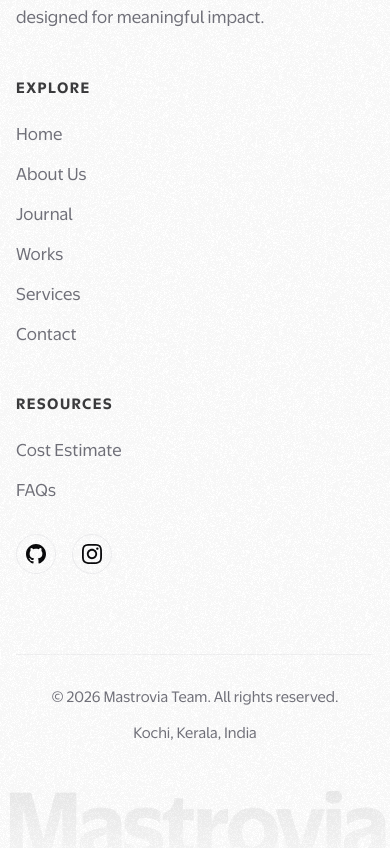
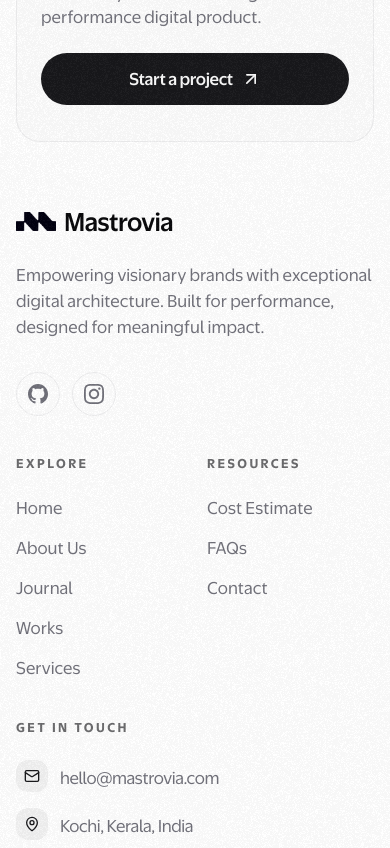
Before and after one commit to mastrovia/mastrovia, a Next.js app: page / in a window 390 px wide. Shown: the part 7360-8208 px from the top of the page. Built offline with nearby package versions, Linux system fonts and the light colour scheme; no server answers; a web font is replaced by a local one.

Commit message:
feat: enhance Footer component with social links, improved layout, and contact information

```diff
--- a/src/components/common/Footer.tsx
+++ b/src/components/common/Footer.tsx
@@ -1,15 +1,74 @@
 import { FC } from "react";
 import Link from "next/link";
 import Image from "next/image";
+import { Mail, MapPin, ArrowUpRight, ArrowRight } from "lucide-react";
+
+const exploreLinks = [
+    { label: "Home", href: "/" },
+    { label: "About Us", href: "/blogs/about-us" },
+    { label: "Journal", href: "/blogs" },
+    { label: "Works", href: "/#works" },
+    { label: "Services", href: "/#services" },
+];
+
+const resourceLinks = [
+    { label: "Cost Estimate", href: "/cost-estimate" },
+    { label: "FAQs", href: "/#faq" },
+    { label: "Contact", href: "/contact" },
+];
+
+const socials = [
+    {
+        label: "GitHub",
+        href: "https://github.com/mastrovia",
+        path: "M12 0c-6.626 0-12 5.373-12 12 0 5.302 3.438 9.8 8.207 11.387.599.111.793-.261.793-.577v-2.234c-3.338.726-4.033-1.416-4.033-1.416-.546-1.387-1.333-1.756-1.333-1.756-1.089-.745.083-.729.083-.729 1.205.084 1.839 1.237 1.839 1.237 1.07 1.834 2.807 1.304 3.492.997.107-.775.418-1.305.762-1.604-2.665-.305-5.467-1.334-5.467-5.931 0-1.311.469-2.381 1.236-3.221-.124-.303-.535-1.524.117-3.176 0 0 1.008-.322 3.301 1.23.957-.266 1.983-.399 3.003-.404 1.02.005 2.047.138 3.006.404 2.291-1.552 3.297-1.23 3.297-1.23.653 1.653.242 2.874.118 3.176.77.84 1.235 1.911 1.235 3.221 0 4.609-2.807 5.624-5.479 5.921.43.372.823 1.102.823 2.222v3.293c0 .319.192.694.801.576 4.765-1.589 8.199-6.086 8.199-11.386 0-6.627-5.373-12-12-12z",
+    },
+    {
+        label: "Instagram",
+        href: "https://instagram.com/mastrovia.dev",
+        path: "M12 2.163c3.204 0 3.584.012 4.85.07 3.252.148 4.771 1.691 4.919 4.919.058 1.265.069 1.645.069 4.849 0 3.205-.012 3.584-.069 4.849-.149 3.225-1.664 4.771-4.919 4.919-1.266.058-1.644.07-4.85.07-3.204 0-3.584-.012-4.849-.07-3.26-.149-4.771-1.699-4.919-4.92-.058-1.265-.07-1.644-.07-4.849 0-3.204.013-3.583.07-4.849.149-3.227 1.664-4.771 4.919-4.919 1.266-.057 1.645-.069 4.849-.069zm0-2.163c-3.259 0-3.667.014-4.947.072-4.358.2-6.78 2.618-6.98 6.98-.059 1.281-.073 1.689-.073 4.948 0 3.259.014 3.668.072 4.948.2 4.358 2.618 6.78 6.98 6.98 1.281.058 1.689.072 4.948.072 3.259 0 3.668-.014 4.948-.072 4.354-.2 6.782-2.618 6.979-6.98.058-1.28.073-1.689.073-4.948 0-3.259-.014-3.667-.072-4.947-.196-4.354-2.617-6.78-6.979-6.98-1.281-.059-1.69-.073-4.949-.073zm0 5.838c-3.403 0-6.162 2.759-6.162 6.162s2.759 6.163 6.162 6.163 6.162-2.759 6.162-6.163-2.759-6.162-6.162-6.162zm0 10.162c-2.209 0-4-1.791-4-4 0-2.209 1.791-4 4-4s4 1.791 4 4c0 2.209-1.791 4-4 4zm6.406-11.845c-.796 0-1.441.645-1.441 1.44s.645 1.44 1.441 1.44c.795 0 1.439-.645 1.439-1.44s-.644-1.44-1.439-1.44z",
+    },
+];
+
+const FooterLink: FC<{ href: string; label: string }> = ({ href, label }) => (
+    <Link
+        href={href}
+        className="group inline-flex items-center gap-1.5 text-base text-muted-foreground hover:text-foreground transition-colors tracking-normal w-fit"
+    >
+        <ArrowRight className="w-0 h-4 -ml-1.5 opacity-0 -translate-x-1 text-primary transition-all duration-300 group-hover:w-4 group-hover:ml-0 group-hover:opacity-100 group-hover:translate-x-0" />
+        {label}
+    </Link>
+);
 
 export const Footer: FC = () => {
     return (
-        <footer className="py-12 border-t border-border/50 bg-background text-foreground textured-surface">
-            <div className="container mx-auto px-4 sm:px-6 lg:px-8">
-                <div className="grid grid-cols-1 md:grid-cols-12 gap-12 lg:gap-8 items-start">
+        <footer className="border-t border-border/50 bg-background text-foreground textured-surface">
+            <div className="container mx-auto px-4 sm:px-6 lg:px-8 pt-14 sm:pt-16">
 
-                    {/* Brand Section */}
-                    <div className="md:col-span-5 lg:col-span-4 flex flex-col gap-6">
+                {/* CTA Band */}
+                <div className="rounded-3xl border border-border/60 bg-muted/20 px-6 sm:px-10 py-9 sm:py-11 flex flex-col md:flex-row md:items-center justify-between gap-6 mb-16">
+                    <div>
+                        <h2 className="text-2xl sm:text-3xl tracking-tight">
+                            Have a project in mind?
+                        </h2>
+                        <p className="text-muted-foreground mt-2 max-w-md font-sans">
+                            Let&apos;s turn your idea into a high-performance digital product.
+                        </p>
+                    </div>
+                    <Link
+                        href="/contact"
+                        className="group inline-flex items-center justify-center gap-2 rounded-full bg-primary text-primary-foreground px-7 py-3.5 text-base font-medium tracking-tight transition-transform duration-300 hover:-translate-y-0.5 focus-visible:outline-none focus-visible:ring-2 focus-visible:ring-primary focus-visible:ring-offset-2 focus-visible:ring-offset-background w-full md:w-auto shrink-0"
+                    >
+                        Start a project
+                        <ArrowUpRight className="w-5 h-5 transition-transform duration-300 group-hover:translate-x-0.5 group-hover:-translate-y-0.5" />
+                    </Link>
+                </div>
+
+                {/* Main grid */}
+                <div className="grid grid-cols-2 md:grid-cols-12 gap-x-6 gap-y-10 md:gap-12 lg:gap-8 items-start">
+
+                    {/* Brand */}
+                    <div className="col-span-2 md:col-span-5 lg:col-span-4 flex flex-col gap-6">
                         <Link href="/" className="flex items-center gap-2 w-fit group">
                             <Image
                                 src="/logo.png"
@@ -22,47 +81,75 @@
                                 Mastrovia
                             </span>
                         </Link>
-                        <p className="text-base text-muted-foreground max-w-sm tracking-normal leading-relaxed">
+                        <p className="text-base text-muted-foreground max-w-sm tracking-normal leading-relaxed font-sans">
                             Empowering visionary brands with exceptional digital
                             architecture. Built for performance, designed for meaningful
                             impact.
                         </p>
+
+                        {/* Socials */}
+                        <div className="flex gap-3 mt-2">
+                            {socials.map((social) => (
+                                <a
+                                    key={social.label}
+                                    href={social.href}
+                                    target="_blank"
+                                    rel="noreferrer"
+                                    aria-label={social.label}
+                                    className="w-11 h-11 rounded-full border border-border/60 flex items-center justify-center text-muted-foreground hover:bg-primary hover:border-primary hover:text-primary-foreground transition-all duration-300"
+                                >
+                                    <svg className="w-5 h-5" fill="currentColor" viewBox="0 0 24 24" aria-hidden="true">
+                                        <path d={social.path} />
+                                    </svg>
+                                </a>
+                            ))}
+                        </div>
                     </div>
 
-                    {/* Navigation */}
-                    <div className="md:col-span-3 lg:col-span-2 lg:col-start-7 flex flex-col gap-4">
-                        <h3 className="text-sm font-bold uppercase tracking-widest text-foreground/80 mb-2">Explore</h3>
-                        <Link href="/" className="text-base text-muted-foreground hover:text-primary transition-colors tracking-normal">Home</Link>
-                        <Link href="/blogs/about-us" className="text-base text-muted-foreground hover:text-primary transition-colors tracking-normal">About Us</Link>
-                        <Link href="/blogs" className="text-base text-muted-foreground hover:text-primary transition-colors tracking-normal">Journal</Link>
-                        <Link href="/#works" className="text-base text-muted-foreground hover:text-primary transition-colors tracking-normal">Works</Link>
-                        <Link href="/#services" className="text-base text-muted-foreground hover:text-primary transition-colors tracking-normal">Services</Link>
-                        <Link href="/contact" className="text-base text-muted-foreground hover:text-primary transition-colors tracking-normal">Contact</Link>
+                    {/* Explore */}
+                    <div className="md:col-span-3 lg:col-span-2 lg:col-start-6 flex flex-col gap-4">
+                        <h3 className="text-xs font-bold uppercase tracking-[0.2em] text-foreground/60 mb-2">Explore</h3>
+                        {exploreLinks.map((link) => (
+                            <FooterLink key={link.href} {...link} />
+                        ))}
                     </div>
 
-                    {/* Resources & Support */}
-                    <div className="md:col-span-4 lg:col-span-3 flex flex-col gap-4">
-                        <h3 className="text-sm font-bold uppercase tracking-widest text-foreground/80 mb-2">Resources</h3>
-                        <Link href="/cost-estimate" className="text-base text-muted-foreground hover:text-primary transition-colors tracking-normal">Cost Estimate</Link>
-                        <Link href="/#faq" className="text-base text-muted-foreground hover:text-primary transition-colors tracking-normal">FAQs</Link>
-                        <div className="flex gap-4 mt-4">
-                            <a href="https://github.com/mastrovia" target="_blank" rel="noreferrer" className="w-10 h-10 rounded-full border border-border/50 flex items-center justify-center hover:bg-primary hover:text-primary-foreground transition-all duration-300">
-                                <svg className="w-5 h-5" fill="currentColor" viewBox="0 0 24 24"><path d="M12 0c-6.626 0-12 5.373-12 12 0 5.302 3.438 9.8 8.207 11.387.599.111.793-.261.793-.577v-2.234c-3.338.726-4.033-1.416-4.033-1.416-.546-1.387-1.333-1.756-1.333-1.756-1.089-.745.083-.729.083-.729 1.205.084 1.839 1.237 1.839 1.237 1.07 1.834 2.807 1.304 3.492.997.107-.775.418-1.305.762-1.604-2.665-.305-5.467-1.334-5.467-5.931 0-1.311.469-2.381 1.236-3.221-.124-.303-.535-1.524.117-3.176 0 0 1.008-.322 3.301 1.23.957-.266 1.983-.399 3.003-.404 1.02.005 2.047.138 3.006.404 2.291-1.552 3.297-1.23 3.297-1.23.653 1.653.242 2.874.118 3.176.77.84 1.235 1.911 1.235 3.221 0 4.609-2.807 5.624-5.479 5.921.43.372.823 1.102.823 2.222v3.293c0 .319.192.694.801.576 4.765-1.589 8.199-6.086 8.199-11.386 0-6.627-5.373-12-12-12z"/></svg>
-                            </a>
-                            <a href="https://instagram.com/mastrovia.dev" target="_blank" rel="noreferrer" className="w-10 h-10 rounded-full border border-border/50 flex items-center justify-center hover:bg-primary hover:text-primary-foreground transition-all duration-300">
-                                <svg className="w-5 h-5" fill="currentColor" viewBox="0 0 24 24"><path d="M12 2.163c3.204 0 3.584.012 4.85.07 3.252.148 4.771 1.691 4.919 4.919.058 1.265.069 1.645.069 4.849 0 3.205-.012 3.584-.069 4.849-.149 3.225-1.664 4.771-4.919 4.919-1.266.058-1.644.07-4.85.07-3.204 0-3.584-.012-4.849-.07-3.26-.149-4.771-1.699-4.919-4.92-.058-1.265-.07-1.644-.07-4.849 0-3.204.013-3.583.07-4.849.149-3.227 1.664-4.771 4.919-4.919 1.266-.057 1.645-.069 4.849-.069zm0-2.163c-3.259 0-3.667.014-4.947.072-4.358.2-6.78 2.618-6.98 6.98-.059 1.281-.073 1.689-.073 4.948 0 3.259.014 3.668.072 4.948.2 4.358 2.618 6.78 6.98 6.98 1.281.058 1.689.072 4.948.072 3.259 0 3.668-.014 4.948-.072 4.354-.2 6.782-2.618 6.979-6.98.058-1.28.073-1.689.073-4.948 0-3.259-.014-3.667-.072-4.947-.196-4.354-2.617-6.78-6.979-6.98-1.281-.059-1.69-.073-4.949-.073zm0 5.838c-3.403 0-6.162 2.759-6.162 6.162s2.759 6.163 6.162 6.163 6.162-2.759 6.162-6.163-2.759-6.162-6.162-6.162zm0 10.162c-2.209 0-4-1.791-4-4 0-2.209 1.791-4 4-4s4 1.791 4 4c0 2.209-1.791 4-4 4zm6.406-11.845c-.796 0-1.441.645-1.441 1.44s.645 1.44 1.441 1.44c.795 0 1.439-.645 1.439-1.44s-.644-1.44-1.439-1.44z"/></svg>
-                            </a>
+                    {/* Resources */}
+                    <div className="md:col-span-3 lg:col-span-2 flex flex-col gap-4">
+                        <h3 className="text-xs font-bold uppercase tracking-[0.2em] text-foreground/60 mb-2">Resources</h3>
+                        {resourceLinks.map((link) => (
+                            <FooterLink key={link.href} {...link} />
+                        ))}
+                    </div>
+
+                    {/* Get in touch */}
+                    <div className="col-span-2 md:col-span-5 lg:col-span-3 flex flex-col gap-4">
+                        <h3 className="text-xs font-bold uppercase tracking-[0.2em] text-foreground/60 mb-2">Get in touch</h3>
+                        <a
+                            href="mailto:hello@mastrovia.com"
+                            className="group inline-flex items-start gap-3 text-base text-muted-foreground hover:text-foreground transition-colors w-fit"
+                        >
+                            <span className="bg-primary/5 text-primary p-2 rounded-lg transition-colors duration-300 group-hover:bg-primary group-hover:text-primary-foreground shrink-0">
+                                <Mail className="w-4 h-4" />
+                            </span>
+                            <span className="pt-1.5 tracking-tight">hello@mastrovia.com</span>
+                        </a>
+                        <div className="inline-flex items-start gap-3 text-base text-muted-foreground">
+                            <span className="bg-primary/5 text-primary p-2 rounded-lg shrink-0">
+                                <MapPin className="w-4 h-4" />
+                            </span>
+                            <span className="pt-1.5 tracking-tight">Kochi, Kerala, India</span>
                         </div>
                     </div>
                 </div>
 
                 {/* Bottom Bar */}
-                <div className="mt-20 pt-8 border-t border-border/40 flex flex-col md:flex-row items-center justify-between gap-4">
-                    <p className="text-sm text-muted-foreground tracking-normal text-center md:text-left">
+                <div className="mt-16 pt-8 border-t border-border/40 flex flex-col sm:flex-row items-center justify-between gap-4">
+                    <p className="text-sm text-muted-foreground tracking-normal text-center sm:text-left">
                         © {new Date().getFullYear()} Mastrovia Team. All rights reserved.
                     </p>
-                    <p className="text-sm text-muted-foreground tracking-normal text-center md:text-right max-w-sm">
-                        Kochi, Kerala, India
+                    <p className="text-sm text-muted-foreground tracking-normal text-center sm:text-right">
+                        Crafted in Kochi · Built for the world
                     </p>
                 </div>
             </div>
```
